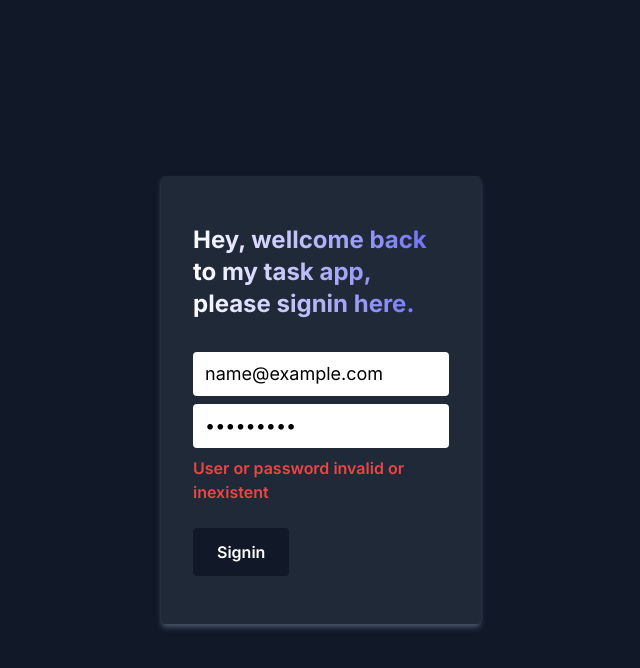
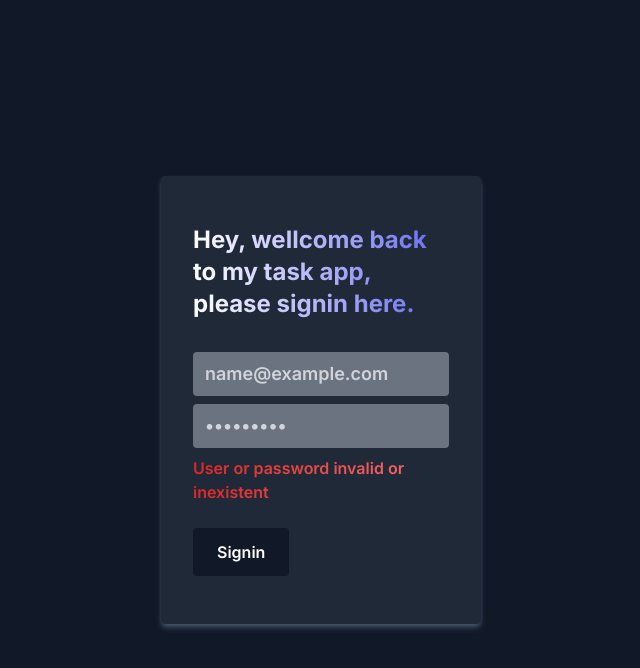
Before and after one commit to vagnereix/sasdev-nuxt-task, a Nuxt app: page /login in a window 1280 px wide. Both pictures are taken after typing "name@example.com", "Sample123" into the empty fields and a click on the button "Signin". Shown: the top 668 px of the page, without its empty margins (319-959 px from the left). Built offline with nearby package versions, Linux system fonts and the light colour scheme; no server answers.

Commit message:
Loading component to edit page and stylization of login page

```diff
--- a/pages/edit.vue
+++ b/pages/edit.vue
@@ -1,6 +1,7 @@
 <template>
   <div class="h-[calc(100vh-80px)] grid place-items-center">
     <main
+      v-if="!loadingRule"
       class="flex-col gap-8 w-80 py-12 px-8 m-auto shadow-md shadow-slate-600 rounded bg-gray-800 flex items-start justify-center"
     >
       <h1 class="text-gray-200 font-bold text-2xl grandient-text-light">
@@ -41,11 +42,17 @@
         </button>
       </form>
     </main>
+    <Loading v-else />
   </div>
 </template>
 
 <script>
+import Loading from "~/components/Loading.vue";
+
 export default {
+  components: {
+    Loading,
+  },
   created() {
     this.getHouseRulesInfo();
   },
@@ -54,6 +61,7 @@ export default {
       id: this.$route.query.id,
       houseRules: {},
       errorMessage: "",
+      loadingRule: true,
     };
   },
   computed: {
@@ -67,6 +75,7 @@ export default {
     async getHouseRulesInfo() {
       const { data } = await this.$axios.get(`/house_rules/${this.id}`);
       this.houseRules = data.data;
+      this.loadingRule = false;
     },
     async onSubmit() {
       try {
--- a/pages/login.vue
+++ b/pages/login.vue
@@ -10,7 +10,7 @@
       <form class="flex flex-col gap-2 items-start justify-center w-full">
         <input
           v-model="userInfo.email"
-          class="border-none rounded text-lg px-3 py-2 w-full"
+          class="border-none rounded text-lg px-3 py-2 w-full bg-gray-500 font-semibold text-gray-300"
           type="email"
           name="email"
           id="email"
@@ -18,21 +18,21 @@
         />
         <input
           v-model="userInfo.password"
-          class="border-none rounded text-lg px-3 py-2 w-full"
+          class="border-none rounded text-lg px-3 py-2 w-full bg-gray-500 font-semibold text-gray-300"
           type="password"
           name="password"
           id="password"
           placeholder="Typer your password"
         />
 
-        <span v-if="hasError" class="text-red-500 font-semibold">
+        <span v-if="hasError" class="grandient-text-error font-semibold">
           {{ errorMessage }}
         </span>
 
         <button
           @click.prevent="onSubmit"
           type="submit"
-          class="mt-4 px-6 py-3 bg-gray-900 text-white font-semibold rounded tex-lg"
+          class="mt-4 px-6 py-3 bg-gray-900 text-white font-semibold rounded tex-lg hover:shadow-md hover:shadow-slate-600 transition hover:translate-y-1.5"
         >
           {{ isLoading ? "Signing" : "Signin" }}
           <span
```
